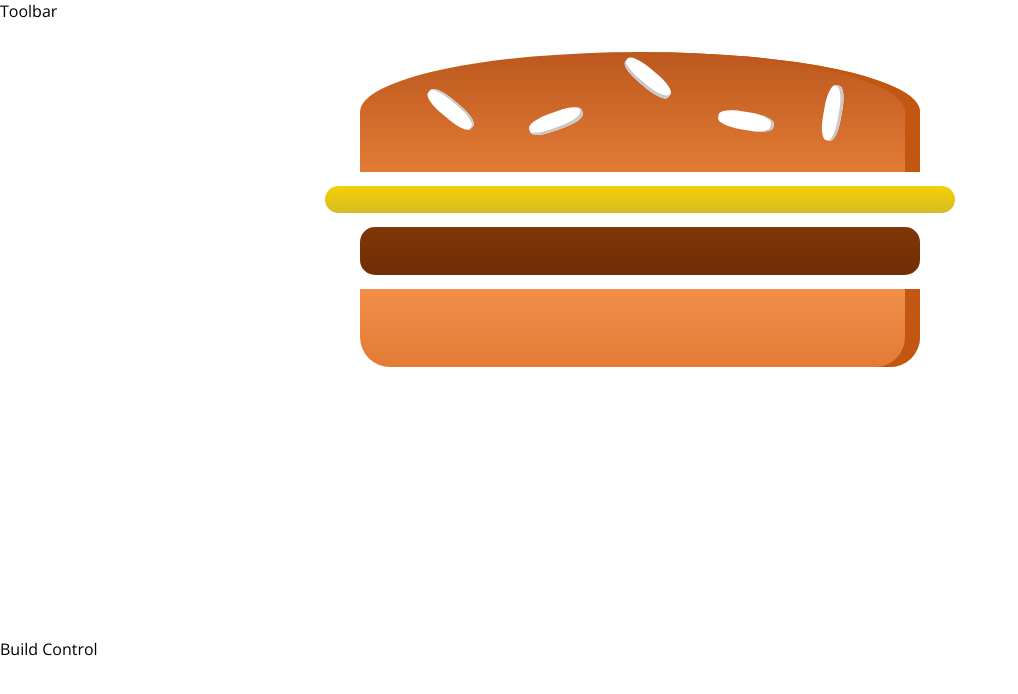
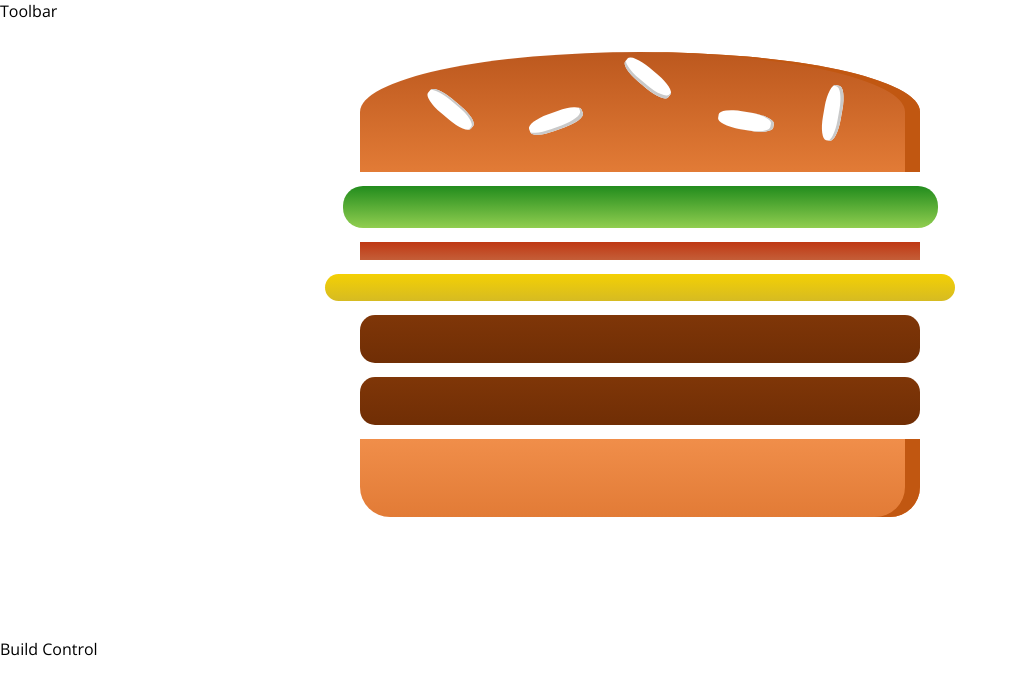
Before and after one commit to denny351/burger-builder, a React app: page / in a window 1280 px wide. Shown: the top 694 px of the page, without its empty margins (0-1018 px from the left). Built offline with nearby package versions, Linux system fonts and the light colour scheme.

Commit message:
create burger with ingredients from builder's state

```diff
--- a/src/components/Burger/Burger.js
+++ b/src/components/Burger/Burger.js
@@ -4,11 +4,16 @@
 import Ingredient from './Ingredient/Ingredient';
 
 const burger = (props) => {
+  const transformedIngredients = Object.keys(props.ingredients)
+    .map(igKey => {
+      return [...Array(props.ingredients[igKey])].map((_, i) => {
+        return <Ingredient key={igKey + i} type={igKey} />
+      })
+    })
   return (
     <div className={classes.Burger}>
       <Ingredient type="bread-top" />
-      <Ingredient type="cheese" />
-      <Ingredient type="meat" />
+      {transformedIngredients}
       <Ingredient type="bread-bottom" />
     </div>
   );
--- a/src/containers/BurgerBuilder/BurgerBuilder.js
+++ b/src/containers/BurgerBuilder/BurgerBuilder.js
@@ -2,10 +2,18 @@
 import Burger from '../../components/Burger/Burger'
 
 class BurgerBuilder extends Component {
+  state = {
+    ingredients: {
+      lettuce: 1,
+      bacon: 1,
+      cheese: 1,
+      meat: 2
+    }
+  }
   render() {
     return (
       <React.Fragment>
-        <Burger />
+        <Burger ingredients={this.state.ingredients}/>
         <div>Build Control</div>
       </React.Fragment>
     );
```
